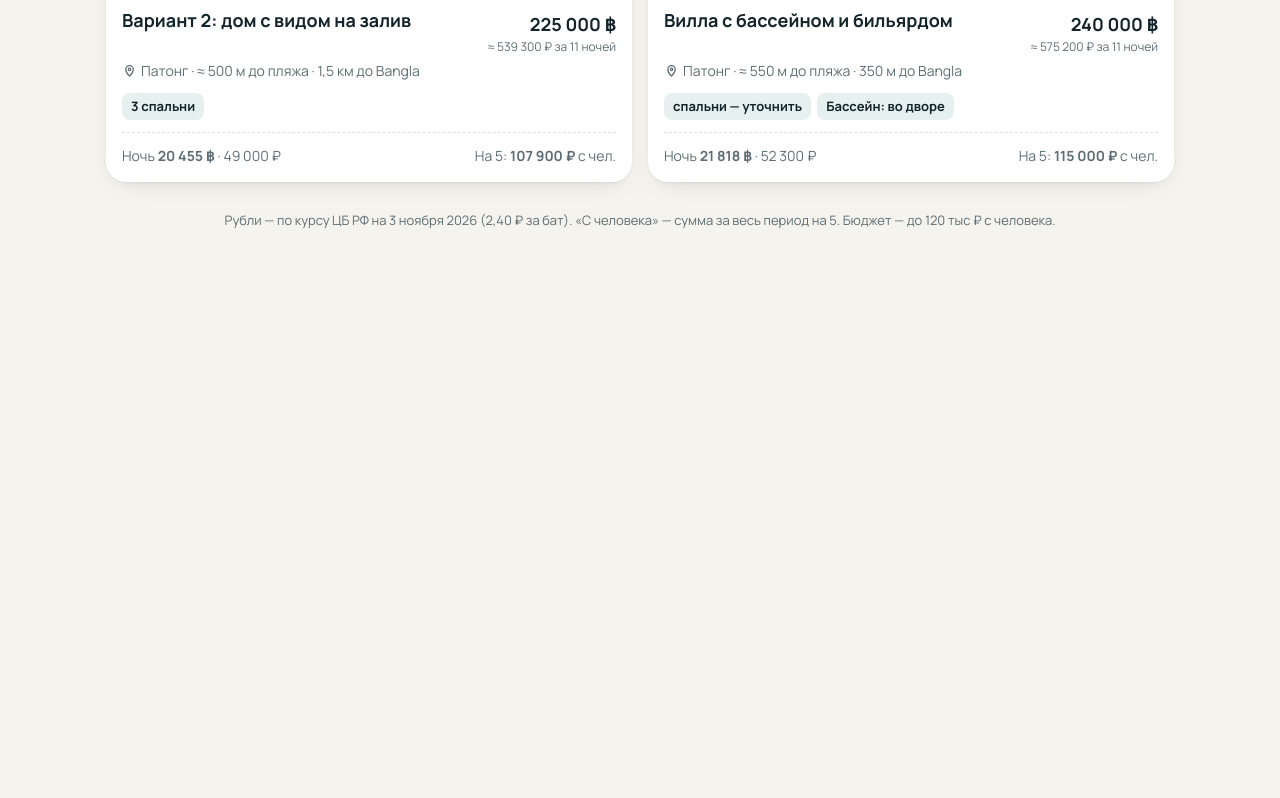
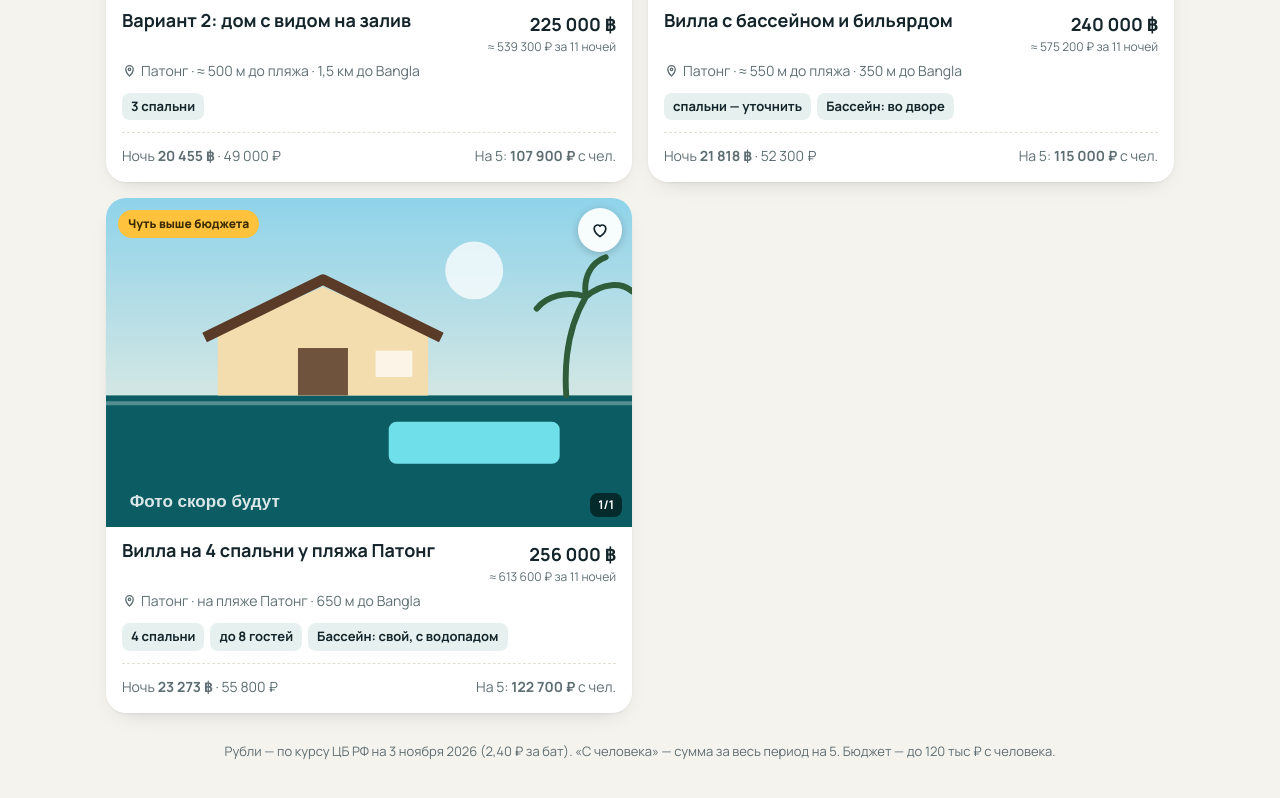
Before and after one commit to spartakmoscow20181st-source/phuket-villas, a plain HTML site: page index.html in a window 1280 px wide. Shown: the part 1170-1968 px from the top of the page. Before the commit the page ends 1494 px from the top, so only its background shows below. Drawn offline with Linux system fonts and the light colour scheme; a web font is replaced by a local one.

Commit message:
Новый вариант: вилла на 4 спальни у пляжа Патонг (256 000 ฿)
Co-Authored-By: Claude Opus 5.5 <noreply@anthropic.com>
Claude-Session: https://claude.ai/code/session_01XwGXWs5Q2GPJhoREFre8jc

```diff
--- a/index.html
+++ b/index.html
@@ -74,6 +74,7 @@ nav.tabs em:empty{display:none}
 .price small{max-width:13em;white-space:normal}
 .tot{flex-wrap:wrap}
 .pbox em{display:block;font-style:normal;color:var(--mute);font-size:13px;white-space:nowrap}
+.lay{margin:0;padding-left:18px;font-size:14px;display:grid;gap:4px}
 .rate{font-size:12px;color:var(--mute);margin:6px 0 0}
 .lk{display:flex;align-items:center;gap:8px;margin-top:12px;font-size:13px;color:var(--mute);min-height:26px}
 .lk .av{display:flex}.lk .av b{width:26px;height:26px;border-radius:50%;display:grid;place-items:center;color:#fff;font-size:12px;font-weight:800;border:2px solid var(--card);margin-left:-8px}
@@ -261,7 +262,19 @@ const VILLAS = [
   { id:'patong-240', name:'Вилла с бассейном и бильярдом', area:'Патонг', lat:7.895118, lng:98.300960,
     priceThb:240000, bedrooms:null, pool:true, poolNote:'во дворе',
     photos:['photos/patong-240-01.jpg','photos/patong-240-02.jpg','photos/patong-240-03.jpg','photos/patong-240-04.jpg','photos/patong-240-05.jpg','photos/patong-240-06.jpg','photos/patong-240-07.jpg'], map:'https://maps.app.goo.gl/tZDzbiknyEa6KzKE7',
-    desc:'По фото: бассейн во дворе с шезлонгами, большая гостиная, кухня с островом, бильярд, общая терраса.' }
+    desc:'По фото: бассейн во дворе с шезлонгами, большая гостиная, кухня с островом, бильярд, общая терраса.' },
+  { id:'patong-4br', name:'Вилла на 4 спальни у пляжа Патонг', area:'Патонг', lat:7.8992, lng:98.2972, approx:true,
+    priceThb:256000, bedrooms:4, baths:4, beds:'3 двуспальные (1,9 × 2 м) и 2 односпальные', guests:8, pool:true, poolNote:'свой, с водопадом',
+    seaText:'на пляже Патонг', photos:[],
+    desc:'Вилла с собственным бассейном во дворе и шезлонгами рядом. Водопад в бассейне включают не каждый день (экономят энергию), но персонал запустит его по просьбе в любое время.',
+    layout:['1-й этаж: просторная гостиная с телевизором 70″, компактная кухня, отдельная обеденная зона, стиральная машина, гостевой туалет без душа',
+      '1-й этаж: спальня с двуспальной кроватью 1,9 × 2 м и своей ванной с душем',
+      '2-й этаж: главная спальня — двуспальная кровать 1,9 × 2 м, рабочая зона, гардеробная, своя ванная с ванной и отдельным душем',
+      '2-й этаж: спальня с двуспальной кроватью 1,9 × 2 м и своей ванной с душем',
+      '2-й этаж: спальня с двумя односпальными кроватями (по 1 м) и своей ванной с душем',
+      'Две кладовые недоступны гостям'],
+    amenities:['Свой бассейн с водопадом','Шезлонги','ТВ 70″','Кухня','Обеденная зона','Стиральная машина','Гардеробная','Рабочая зона'],
+    note:'Цена предварительная — 256 000 ฿ за весь период.' }
 ];
 
 const PLACES = [
@@ -431,14 +444,16 @@ VILLAS.forEach((v, idx) => {
   v.nightThb = v.priceThb / TRIP.nights; v.night = v.total / TRIP.nights;
   v.pp = v.total / TRIP.people;
   const nb = beaches.map(b => ({ b, d: dist(v, b) })).sort((a, b) => a.d - b.d)[0];
-  v.beach = v.seaM != null ? v.seaM / 1000 : nb ? nb.d : 99;
+  v.beach = v.seaText ? 0.1 : v.seaM != null ? v.seaM / 1000 : nb ? nb.d : 99;
   v.toBangla = bangla ? dist(v, bangla) : null;
   v.fit = v.pp <= TRIP.ppMax ? 'ok' : v.pp <= TRIP.ppMax * 1.1 ? 'mid' : 'over';
 });
-const seaTxt = v => v.seaM != null ? km(v.seaM / 1000) + ' до моря' : '≈\u00a0' + km(v.beach) + ' до пляжа';
+const seaTxt = v => v.seaText ? v.seaText : v.seaM != null ? km(v.seaM / 1000) + ' до моря' : '≈\u00a0' + km(v.beach) + ' до пляжа';
 function facts(v, full){
   const f = [v.bedrooms ? `${v.bedrooms} спальни` : 'спальни — уточнить'];
   if(full && v.baths) f.push(`${v.baths} ванные`);
+  if(full && typeof v.beds === 'string') f.push('Кровати: ' + v.beds);
+  if(v.guests) f.push(`до ${v.guests} гостей`);
   if(v.pool) f.push('Бассейн' + (v.poolNote ? ': ' + v.poolNote : ''));
   return f.map(x => `<li>${esc(x)}</li>`).join('');
 }
@@ -524,6 +539,7 @@ function openSheet(id){
     <ul class="facts">${facts(v, true)}</ul>
     <h4>Кому нравится</h4><div class="lk" data-lk="${v.id}" data-full="1" style="margin-top:0">${likersHTML(v.id, true)}</div>
     ${v.desc ? `<p class="desc">${esc(v.desc)}</p>` : ''}
+    ${v.layout && v.layout.length ? `<h4>Планировка</h4><ul class="lay">${v.layout.map(x => `<li>${esc(x)}</li>`).join('')}</ul>` : ''}
     ${v.note ? `<div class="note"><b>Заметка:</b> ${esc(v.note)}</div>` : ''}
     ${v.amenities && v.amenities.length ? `<h4>Удобства</h4><div class="am">${v.amenities.map(a => `<span>${esc(a)}</span>`).join('')}</div>` : ''}
     ${(v.pros && v.pros.length) || (v.cons && v.cons.length) ? `<div class="pc"><div><h4>Плюсы</h4><ul>${(v.pros || []).map(x => `<li>${esc(x)}</li>`).join('') || '<li>—</li>'}</ul></div>
```
